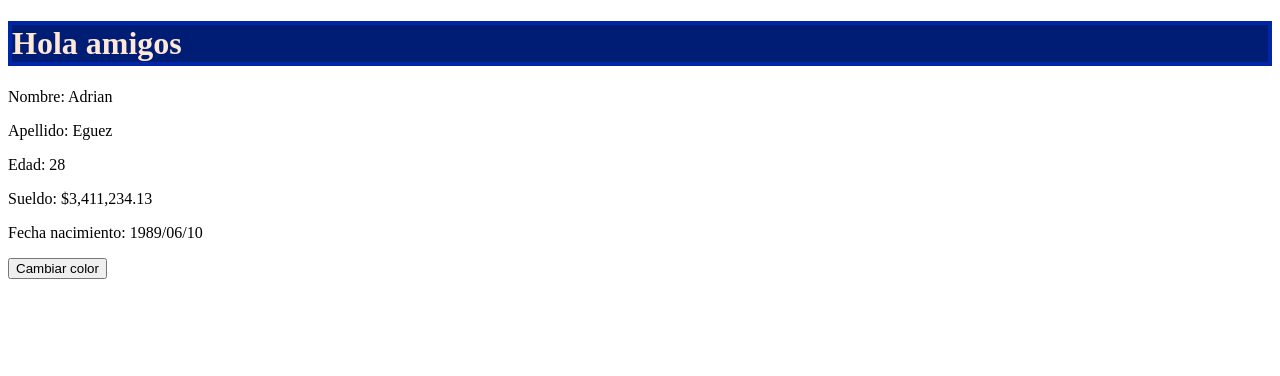
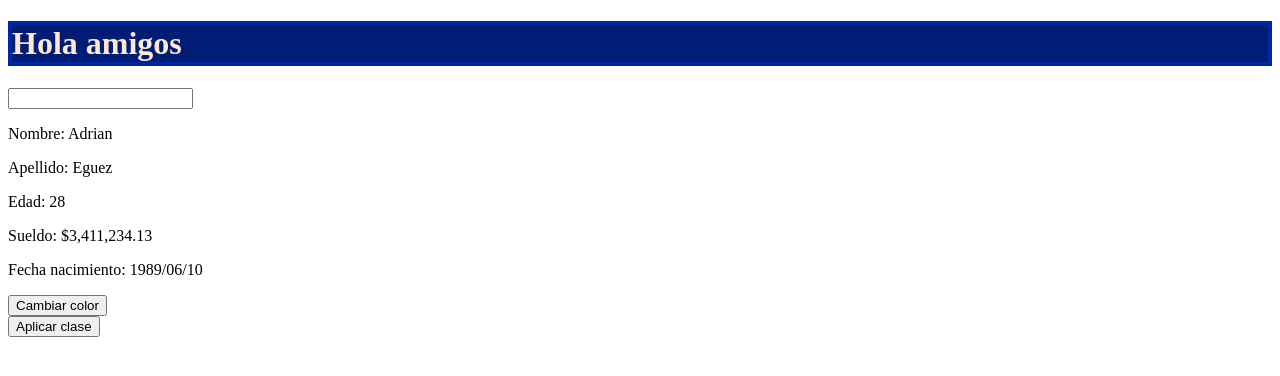
Before and after one commit to 2018-A-GR1-Tecnologias-Web-Javascript/02-angular, an Angular app in the folder SpoilerApp6/: page / in a window 1280 px wide. Shown: the top 376 px of the page. Built offline with nearby package versions, Linux system fonts and the light colour scheme.

Commit message:
variables de template

```diff
--- a/SpoilerApp6/src/app/app.component.css
+++ b/SpoilerApp6/src/app/app.component.css
@@ -8,3 +8,13 @@
   border-color: rgba(0, 42, 199, 0.6);
   border-width: 4px;
 }
+
+
+.sa-subtitulo{
+  /* propiedad:valorDeLaPropiedad;*/
+  color: rgb(255, 224, 228);
+  background-color: #765812;
+  border-style: solid;
+  border-color: rgba(190, 199, 0, 0.6);
+  border-width: 4px;
+}
--- a/SpoilerApp6/src/app/app.component.html
+++ b/SpoilerApp6/src/app/app.component.html
@@ -1,10 +1,18 @@
 <div [hidden]="false">
-  <h1 [class]="nombreClase">Hola amigos</h1>
-  <p>Nombre: {{nombre}}</p>
-  <p>Apellido: {{apellido}}</p>
-  <p>Edad: {{edad}}</p>
-  <p>Sueldo: {{sueldo | currency}}</p>
-  <p>Fecha nacimiento: {{fechaNacimiento | date:'yyyy/MM/dd'}}</p>
+  <h1 id="titulo" [class]="nombreClase">Hola amigos</h1>
+  <input type="text" #textoInput>
+  <div>
+    <p>Nombre: {{nombre}}</p>
+    <p>Apellido: {{apellido}}</p>
+    <p>Edad: {{edad}}</p>
+    <p>Sueldo: {{sueldo | currency}}</p>
+    <p>Fecha nacimiento: {{fechaNacimiento | date:'yyyy/MM/dd'}}</p>
 
-  <button (click)="cambiarClaseDeTitulo() "> {{nombreBoton}} </button>
+    <button (click)="cambiarClaseDeTitulo()">
+      {{nombreBoton}}
+    </button>
+  </div>
+  <button (click)="aplicarClase(textoInput.value)">
+    Aplicar clase
+  </button>
 </div>
--- a/SpoilerApp6/src/app/app.component.ts
+++ b/SpoilerApp6/src/app/app.component.ts
@@ -23,4 +23,8 @@ export class AppComponent {
       this.nombreClase = 'sa-titulo';
     }
   }
+
+  aplicarClase(valorInput: string) {
+    this.nombreClase = valorInput;
+  }
 }
```
